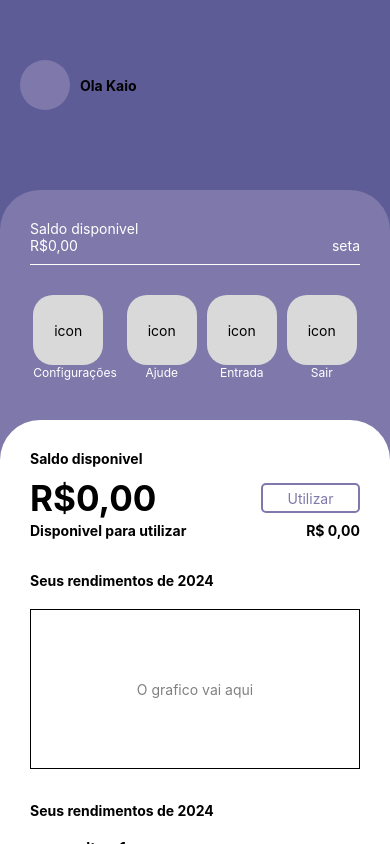
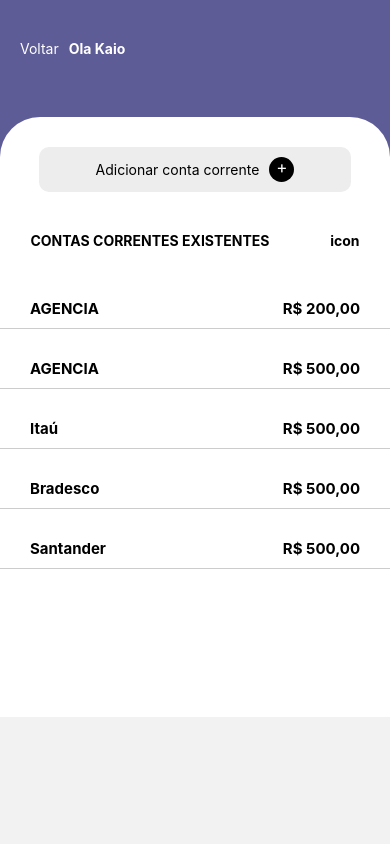
Before and after one commit to KaioViniciusMP/AppReactNativeTcc, a React Native app: screen /ContasCorrentes in a window 390 px wide. Built offline with nearby package versions, Linux system fonts and the light colour scheme.

Commit message:
criação da tela de contas correntes

```diff
--- a/src/Routes/app.routes.tsx
+++ b/src/Routes/app.routes.tsx
@@ -6,6 +6,7 @@ import PageEscolherModalidade from "../pages/EscolherModalidade";
 import PageConfiguracoes from "../pages/Configuracoes";
 import PageAjuda from "../pages/Ajuda";
 import PageEntradaFinanceiraExtra from "../pages/AdicionamentoRendaExtra";
+import PageContasCorrentes from "../pages/ContasCorrentes";
 
 
 const Stack = createNativeStackNavigator();
@@ -19,6 +20,7 @@ export default function AppRoutes() {
             <Stack.Screen name='Configuracoes' component={PageConfiguracoes} options={{headerShown: false}}/>
             <Stack.Screen name='Ajuda' component={PageAjuda} options={{headerShown: false}}/>
             <Stack.Screen name='EntradaFinanceiraExtra' component={PageEntradaFinanceiraExtra} options={{headerShown: false}}/>
+            <Stack.Screen name='ContasCorrentes' component={PageContasCorrentes} options={{headerShown: false}}/>
         </Stack.Navigator>
     )
 }
--- /dev/null
+++ b/src/pages/ContasCorrentes/index.tsx
@@ -0,0 +1,63 @@
+import { StyleSheet, Text, View, ScrollView, TouchableOpacity, FlatList } from 'react-native'
+import { useNavigation } from "@react-navigation/native";
+import React from 'react'
+
+export default function PageContasCorrentes() {
+    const data = [
+        { Agencia: 'AGENCIA', Valor: 'R$ 200,00' },
+        { Agencia: 'AGENCIA', Valor: 'R$ 500,00' },
+        { Agencia: 'Itaú', Valor: 'R$ 500,00' },
+        { Agencia: 'Bradesco', Valor: 'R$ 500,00' },
+        { Agencia: 'Santander', Valor: 'R$ 500,00' },
+    ];
+
+    return (
+        <ScrollView contentContainerStyle={styles.scrollViewContainer}>
+            <View style={{ display: 'flex', flexDirection: 'row', marginLeft: 20, marginTop: 40 }}>
+                <Text style={{ color: '#fff' }}>Voltar</Text>
+                <Text style={{ color: '#fff', marginLeft: 10, fontWeight: "bold", marginBottom: 60 }}>Ola Kaio</Text>
+            </View>
+
+            <View style={styles.containerTwo}>
+
+                <TouchableOpacity style={{ marginTop: 30, borderRadius: 10, alignSelf: 'center', alignItems: 'center', height: 45, backgroundColor: '#EDEDED', justifyContent: 'center', display: 'flex', flexDirection: 'row', width: '80%', }}>
+                    <Text>Adicionar conta corrente</Text>
+                    <Text style={{ marginLeft: 10, fontSize: 17, textAlign: 'center', backgroundColor: '#000', width: 25, height: 25, borderRadius: 20, color: '#fff' }}>+</Text>
+                </TouchableOpacity>
+
+                <View style={{ display: 'flex', flexDirection: 'row', justifyContent:'space-around', marginTop: 40, marginBottom: 20}}>
+                    <Text style={{ fontWeight: 'bold' }}>CONTAS CORRENTES EXISTENTES</Text>
+                    <Text style={{ fontWeight: 'bold' }}>icon</Text>
+                </View>
+
+                <FlatList
+                    data={data}
+                    renderItem={({ item }) => (
+                        <View style={{ display: 'flex', justifyContent: "space-between", flexDirection: "row", padding: 10, borderBottomWidth: 1, borderBottomColor: '#ccc' }}>
+                            <View style={{ display: 'flex', flexDirection: "row", alignItems: 'center' }}>
+                                <Text style={{ fontWeight: 'bold' ,fontSize: 15, display: 'flex', flexDirection: "column", marginLeft: 20, marginTop: 20 }}>{item.Agencia}</Text>
+                            </View>
+
+                            <Text style={{ fontWeight: 'bold', fontSize: 15, alignSelf: "flex-end", marginRight: 20 }}>{item.Valor}</Text>
+                        </View>
+                    )}
+                />
+            </View>
+        </ScrollView>
+    )
+}
+
+const styles = StyleSheet.create({
+    scrollViewContainer: {
+        justifyContent: 'flex-end',
+        backgroundColor: '#5D5C96', // Cor de fundo do ScrollView
+    },
+    containerTwo: {
+        flexGrow: 1,
+        backgroundColor: '#FFF',
+        flexDirection: 'column',
+        borderTopRightRadius: 40,
+        borderTopLeftRadius: 40,
+        height: 600
+    }
+});
--- a/src/pages/Home/index.jsx
+++ b/src/pages/Home/index.jsx
@@ -17,6 +17,9 @@ export default function Home() {
     const EntradaFinanceiraExtra = () => {
         navigation.navigate('EntradaFinanceiraExtra');
     };
+    const ContasCorrentes = () => {
+        navigation.navigate('ContasCorrentes');
+    };
 
     const data = [
         { icon: '1', title: 'Item 1', subtitle: 'subtitulo', porcentagem: '12%', seta: '>' },
@@ -35,11 +38,11 @@ export default function Home() {
                 </View>
                 <View style={styles.containerTwo}>
                     <View>
-                        <View style={{ padding: 30 }}>
-                            <Text style={{ color: 'white' }}>Saldo disponivel</Text>
-                            <View style={{ display: 'flex', flexDirection: "row", justifyContent: "space-between", borderBottomWidth: 1, borderBottomColor: 'white', }}>
-                                <Text style={{ color: 'white', marginBottom: 10 }}>R$0,00</Text>
-                                <Text style={{ color: 'white', marginBottom: 10 }}>seta</Text>
+                        <View onPress={ContasCorrentes} style={{ padding: 30 }}>
+                            <Text onPress={ContasCorrentes} style={{ color: 'white' }}>Saldo disponivel</Text>
+                            <View onPress={ContasCorrentes} style={{ display: 'flex', flexDirection: "row", justifyContent: "space-between", borderBottomWidth: 1, borderBottomColor: 'white', }}>
+                                <Text onPress={ContasCorrentes} style={{ color: 'white', marginBottom: 10 }}>R$0,00</Text>
+                                <Text onPress={ContasCorrentes} style={{ color: 'white', marginBottom: 10 }}>seta</Text>
                             </View>
                         </View>
 
```
